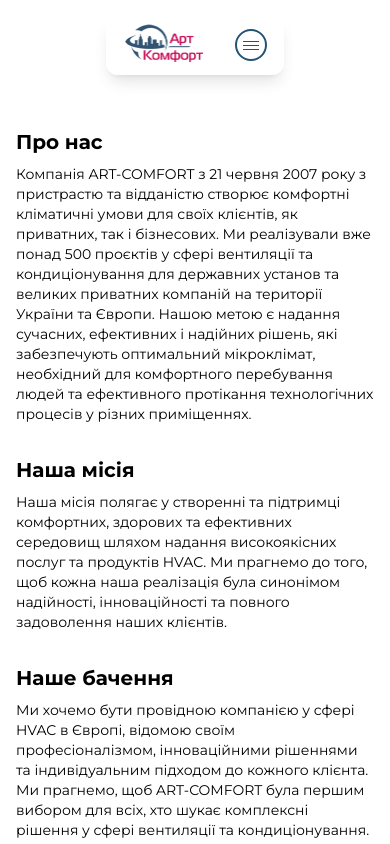
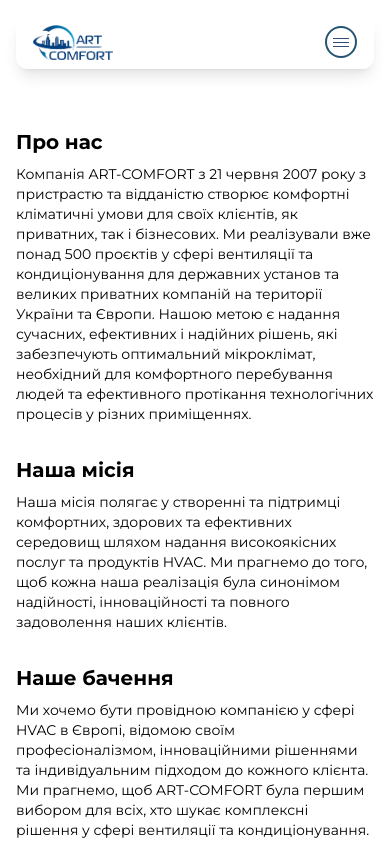
Before and after one commit to kkrasnoshchok/art-comfort, a Next.js app: page /about in a window 390 px wide. Shown: the top 844 px of the page. Built offline with nearby package versions, Linux system fonts and the light colour scheme.

Commit message:
fix: menu on mobile devices

```diff
--- a/src/components/header/Header.tsx
+++ b/src/components/header/Header.tsx
@@ -37,21 +37,26 @@
         }}
         className={cn(
           'mx-4 w-full xl:max-w-7xl',
-          shouldDisplayBurger && 'flex items-center justify-center'
+          shouldDisplayBurger && 'flex items-center'
         )}
       >
         <Menu
           setActive={setActive}
           className={cn(
-            'flex items-center px-4',
+            'flex w-full px-4',
             shouldDisplayBurger &&
-              'w-fit items-center self-center rounded-xl bg-opacity-60 px-4 py-0 backdrop-blur-md'
+              'items-center rounded-xl bg-opacity-60 backdrop-blur-md'
           )}
         >
-          <div className='menu flex flex-1 flex-col'>
-            <div className='flex flex-row items-center gap-8'>
+          <div className='menu flex w-full flex-1 flex-col'>
+            <div
+              className={cn(
+                'flex flex-row items-center gap-8',
+                shouldDisplayBurger && 'flex-1 justify-between'
+              )}
+            >
               <Link href='/'>
-                <div className='mb-3 flex items-center'>
+                <div className='flex items-center'>
                   <NextImage src={logo} alt='logo' width={80} height={80} />
                 </div>
               </Link>
@@ -71,20 +76,16 @@
                       </div>
                     }
                     onClick={() => {
-                      setBurgerMenuOpened((prev) => {
-                        const newValue = !prev;
-                        return newValue;
-                      });
+                      setBurgerMenuOpened((prev) => !prev);
                     }}
                     theme='ghost'
                   />
-                  {/* <div className='absolute top-16 h-12 w-12 bg-red-900'></div> */}
                 </>
               )}
             </div>
             <div
               className={cn(
-                'my-2 flex flex-col items-end gap-2',
+                'my-2 flex w-full flex-col items-end gap-2',
                 !isBurgerMenuOpened && 'pointer-events-none hidden opacity-0'
               )}
             >
@@ -99,11 +100,7 @@
                 setActive={setActive}
                 active={active}
                 item={header.services}
-              >
-                <div className='flex flex-col space-y-4 text-sm'>
-                  <p className='w-48'>{header.servicesTooltip}</p>
-                </div>
-              </MenuItem>
+              />
               <MenuItem
                 href='/projects'
                 setActive={setActive}
@@ -121,21 +118,13 @@
                 setActive={setActive}
                 active={active}
                 item={header.careers}
-              >
-                <div className='flex flex-col space-y-4 text-sm'>
-                  <p className='w-48'>{header.carrersTooltip}</p>
-                </div>
-              </MenuItem>
+              />
               <MenuItem
                 href='/news'
                 setActive={setActive}
                 active={active}
                 item={header.news}
-              >
-                <div className='flex flex-col space-y-4 text-sm'>
-                  <p className='w-48'>{header.newsTooltip}</p>
-                </div>
-              </MenuItem>
+              />
             </div>
           </div>
 
@@ -146,61 +135,37 @@
                 setActive={setActive}
                 active={active}
                 item={header.about}
-              >
-                <div className='flex flex-col space-y-4 text-sm'>
-                  <p className='w-48'>{header.aboutTooltip}</p>
-                </div>
-              </MenuItem>
+              />
               <MenuItem
                 href='/services'
                 setActive={setActive}
                 active={active}
                 item={header.services}
-              >
-                <div className='flex flex-col space-y-4 text-sm'>
-                  <p className='w-48'>{header.servicesTooltip}</p>
-                </div>
-              </MenuItem>
+              />
               <MenuItem
                 href='/projects'
                 setActive={setActive}
                 active={active}
                 item={header.projects}
-              >
-                <div className='flex flex-col space-y-4 text-sm'>
-                  <p className='w-48'>{header.projectsTooltip}</p>
-                </div>
-              </MenuItem>
+              />
               <MenuItem
                 href='/#contacts'
                 setActive={setActive}
                 active={active}
                 item={header.contacts}
-              >
-                <div className='flex flex-col space-y-4 text-sm'>
-                  <p className='w-48'>{header.contactsTooltip}</p>
-                </div>
-              </MenuItem>
+              />
               <MenuItem
                 href='/vacancies'
                 setActive={setActive}
                 active={active}
                 item={header.careers}
-              >
-                <div className='flex flex-col space-y-4 text-sm'>
-                  <p className='w-48'>{header.carrersTooltip}</p>
-                </div>
-              </MenuItem>
+              />
               <MenuItem
                 href='/news'
                 setActive={setActive}
                 active={active}
                 item={header.news}
-              >
-                <div className='flex flex-col space-y-4 text-sm'>
-                  <p className='w-48'>{header.newsTooltip}</p>
-                </div>
-              </MenuItem>
+              />
               <div className='cursor-pointer'>
                 <span
                   onClick={() => setDropdownOpened((prev) => !prev)}
--- a/src/pages/index.tsx
+++ b/src/pages/index.tsx
@@ -8,7 +8,6 @@
 import { NewsSection } from '@/sections/News';
 import { ProjectsSection } from '@/sections/Projects/ProjectsSection';
 import { ServicesSection } from '@/sections/Services/ServicesSection';
-import { TeamSection } from '@/sections/Team';
 import { WelcomeSection } from '@/sections/Welcome';
 import { Seo } from '@/seo';
 
@@ -21,7 +20,7 @@
           <WelcomeSection />
           <ServicesSection />
           <ProjectsSection />
-          <TeamSection />
+          {/* <TeamSection /> */}
           <NewsSection />
           <ContactsSection />
         </main>
--- a/src/ui/NavbarMenu.tsx
+++ b/src/ui/NavbarMenu.tsx
@@ -55,7 +55,7 @@
   return (
     <nav
       className={cn(
-        'relative space-x-8 rounded-lg border border-transparent bg-white py-2 shadow-lg dark:border-white/[0.2] dark:bg-black',
+        'relative rounded-lg border border-transparent bg-white py-2 shadow-lg dark:border-white/[0.2] dark:bg-black',
         className
       )}
     >
--- a/src/utils/locales/constants.ts
+++ b/src/utils/locales/constants.ts
@@ -18,14 +18,14 @@
     label: 'English',
     emoji: '🇬🇧',
   },
-  {
-    value: 'de',
-    label: 'Deutsch',
-    emoji: '🇩🇪',
-  },
-  {
-    value: 'pl',
-    label: 'Polska',
-    emoji: '🇵🇱',
-  },
+  // {
+  //   value: 'de',
+  //   label: 'Deutsch',
+  //   emoji: '🇩🇪',
+  // },
+  // {
+  //   value: 'pl',
+  //   label: 'Polska',
+  //   emoji: '🇵🇱',
+  // },
 ];
--- a/src/utils/locales/translations/en.ts
+++ b/src/utils/locales/translations/en.ts
@@ -322,7 +322,7 @@
     title: 'Explore the true art of perfect climate with',
     titleNaming: 'Art Comfort',
     subtitle:
-      'The absolute leader in air conditioning and ventilation for over 18 years',
+      'The absolute leader in the field of air conditioning, ventilation and heating.',
     servicesLabel: 'More about services',
   },
   services: {
--- a/src/utils/locales/translations/ua.ts
+++ b/src/utils/locales/translations/ua.ts
@@ -324,7 +324,7 @@
     title: 'Досліджуй справжнє мистецтво ідеального клімату з',
     titleNaming: 'Арт-Комфорт',
     subtitle:
-      'Абсолютний лідер в сфері кондиціонування та вентиляції вже більше 18-ти років',
+      'Абсолютний лідер в сфері кондиціонування, вентиляції та опалення. ',
     servicesLabel: 'Детальніше про послуги',
   },
   services: {
@@ -332,7 +332,7 @@
     design: {
       title: 'Проектування',
       description:
-        'Відкрийте для себе індивідуальні рішення HVAC за допомогою наших послуг з проектування. Наша команда експертів забезпечить оптимальну продуктивність та комфорт вашого простору, використовуючи передові технології та найкращі галузеві практики. Зв’яжіться з нами, щоб обговорити ваш проєкт сьогодні!',
+        'Проектування – це не просто креслення, це створення ідеальної основи для вашого об’єкта. Ми знаємо, як втілити найскладніші технічні рішення: від систем рекуперації тепла у фармацевтичних лабораторіях до автоматизації адміністративних будівель. Дізнайтеся, як наші проекти забезпечують комфорт, енергоефективність та бездоганну функціональність.',
       longDescription: designServiceLongDescriptionMarkdown,
     },
     supply: {
--- a/src/utils/locales/types.ts
+++ b/src/utils/locales/types.ts
@@ -1,8 +1,8 @@
 const LocaleValues = {
   ua: 'ua',
   en: 'en',
-  de: 'de',
-  pl: 'pl',
+  // de: 'de',
+  // pl: 'pl',
 } as const;
 
 export type LocaleValue = (typeof LocaleValues)[keyof typeof LocaleValues];
--- a/src/utils/locales/useLocale.ts
+++ b/src/utils/locales/useLocale.ts
@@ -1,7 +1,7 @@
 import { useLocalStorage } from 'usehooks-ts';
 
 import { LOCALE_DEFAULT_VALUE, LOCALE_KEY } from './constants';
-import { en, pl, ua } from './translations';
+import { en, ua } from './translations';
 import { TranslationType } from './translations/types';
 import { LocaleType } from './types';
 
@@ -21,8 +21,8 @@
   switch (locale.value) {
     case 'en':
       return en;
-    case 'pl':
-      return pl;
+    // case 'pl':
+    // return pl;
     // case 'de':
     //   return de
     case 'ua':
```
Also changed, not shown: src/assets/logo.png.
